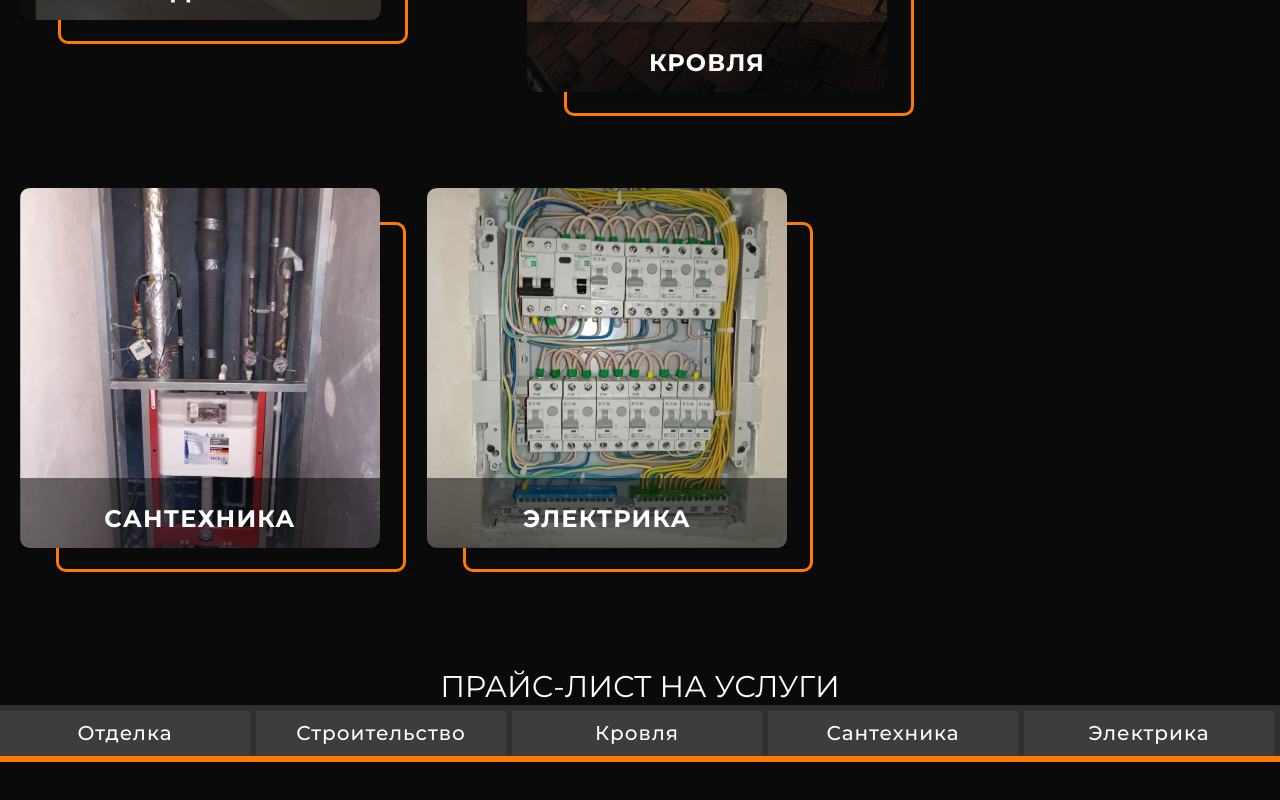
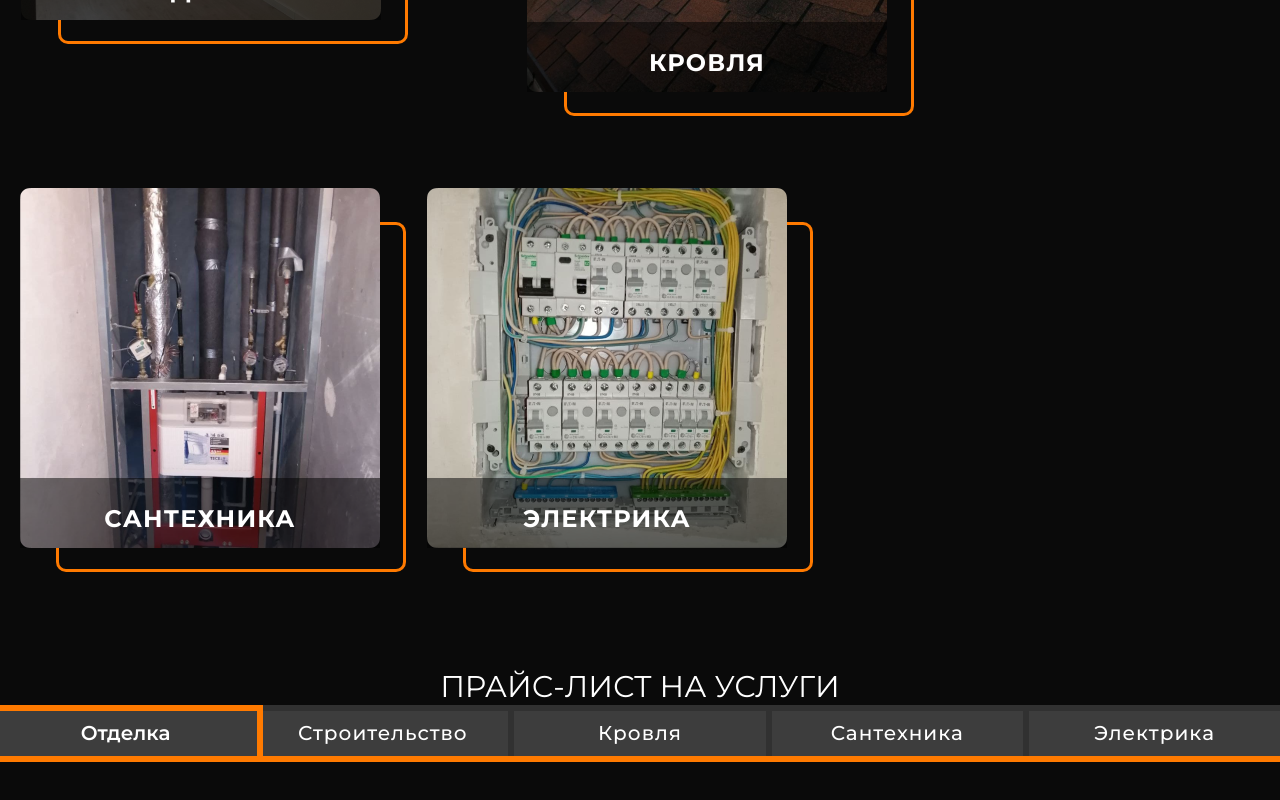
Before and after one commit to 34admal/Portfolio, a React (Create React App) app in the folder homel_build_site/: page / in a window 1280 px wide. Shown: the part 4855-5655 px from the top of the page. Built offline with nearby package versions, Linux system fonts and the light colour scheme.

Commit message:
feat(price): resolve active tab borders and layout alignment with custom outline rules

```diff
--- a/homel_build_site/src/components/PriceComponent/PriceComponent.module.css
+++ b/homel_build_site/src/components/PriceComponent/PriceComponent.module.css
@@ -26,11 +26,11 @@
 
 .tabContainer {
   display: flex;
+  align-items: center;
   width: 100%;
   height: 57px;
   background-color: rgba(61, 61, 61, 1);
   box-sizing: border-box;
-
 
   border-top: 6px solid rgba(49, 49, 49, 1);
   border-bottom: 6px solid rgba(255, 122, 0, 1);
@@ -43,7 +43,6 @@
   justify-content: center;
   height: 100%;
 
-
   font-size: 20px;
   font-weight: 500;
   font-stretch: normal;
@@ -51,7 +50,6 @@
   line-height: normal;
   letter-spacing: 1px;
   color: #ffffff;
-
   cursor: pointer;
   box-sizing: border-box;
 
@@ -60,29 +58,27 @@
 }
 
 
+.tabItem:last-child {
+  border-right: none;
+}
 
 
+.tabItem.active {
+  font-weight: 600;
+  letter-spacing: normal;
 
 
+  outline: 6px solid rgba(255, 122, 0, 1);
+  position: relative;
+  z-index: 5;
 
-.tableHeader {
-  display: flex;
-  width: 100%;
-  margin-top: 25px;
-  box-sizing: border-box;
+
+  border-right: none;
+
+  padding-right: 6px;
 }
 
-.headerCell {
-  display: flex;
-  align-items: center;
-  font-size: 16px;
-  font-weight: 700;
-  line-height: 20px;
-  letter-spacing: 0.05em;
-  color: #FFFFFF;
-  box-sizing: border-box;
-}
 
-.headerCell:nth-child(1) { flex: 3; justify-content: flex-start; padding-left: 20px; }
-.headerCell:nth-child(2) { flex: 1; justify-content: center; }
-.headerCell:nth-child(3) { flex: 1; justify-content: center; }
+.tabItem.active + .tabItem {
+  border-left: 6px solid transparent;
+  margin-left: -6px;}
```
